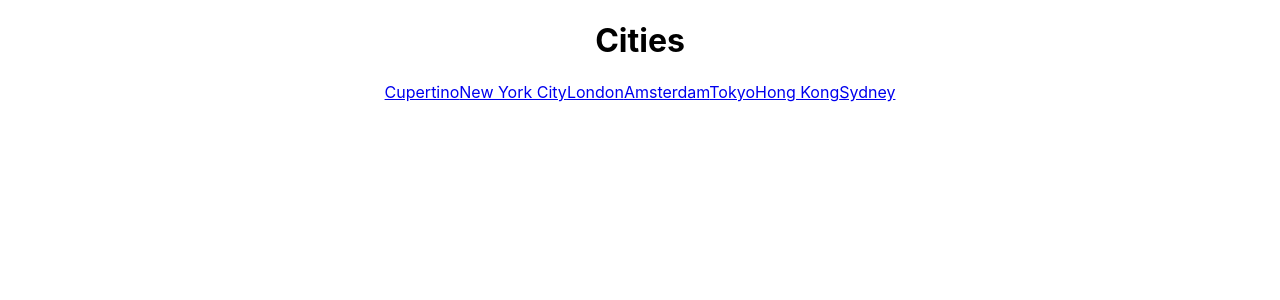
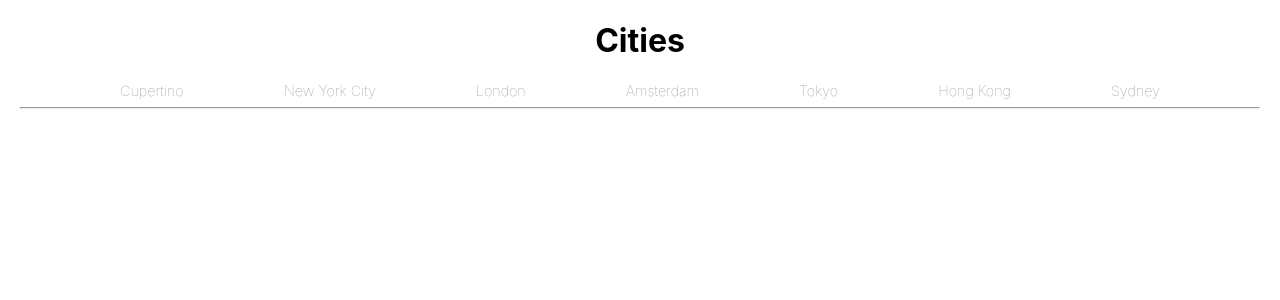
Before and after one commit to tj3407/navbar, a React (Create React App) app: page / in a window 1280 px wide. Shown: the top 300 px of the page. Built offline with nearby package versions, Linux system fonts and the light colour scheme.

Commit message:
Added initial styling for navbar links

```diff
--- a/src/components/navbar/Navbar.js
+++ b/src/components/navbar/Navbar.js
@@ -1,8 +1,10 @@
 import React from "react";
+import "./stylesheet/navbar.css";
 
 export default function Navbar(props) {
   return (
-    <div>
+    <div className="navbar">
+      <nav className="nav-items">
         {props.items.map(item => {
           return (
             <a key={item.section} href="/">
@@ -10,6 +12,8 @@
             </a>
           );
         })}
+      </nav>
+      <hr />
     </div>
   );
 }
--- a/src/components/navbar/stylesheet/navbar.css
+++ b/src/components/navbar/stylesheet/navbar.css
@@ -0,0 +1,24 @@
+.navbar {
+    margin: 20px;
+}
+
+.navbar a {
+    text-decoration: none;
+    color: gray;
+    font-weight: 100;
+    font-size: .9rem;
+}
+
+.navbar a:hover {
+    color: rgb(27, 169, 204);
+}
+
+.navbar hr {
+    border-width: .6px;
+}
+
+.nav-items {
+    display: flex;
+    justify-content: space-evenly;
+    flex-direction: row;
+}
```
Also changed, not shown: 2 other files (tests, documents, lock files or other folders). Lines whose indentation alone changed are shown as unchanged.
